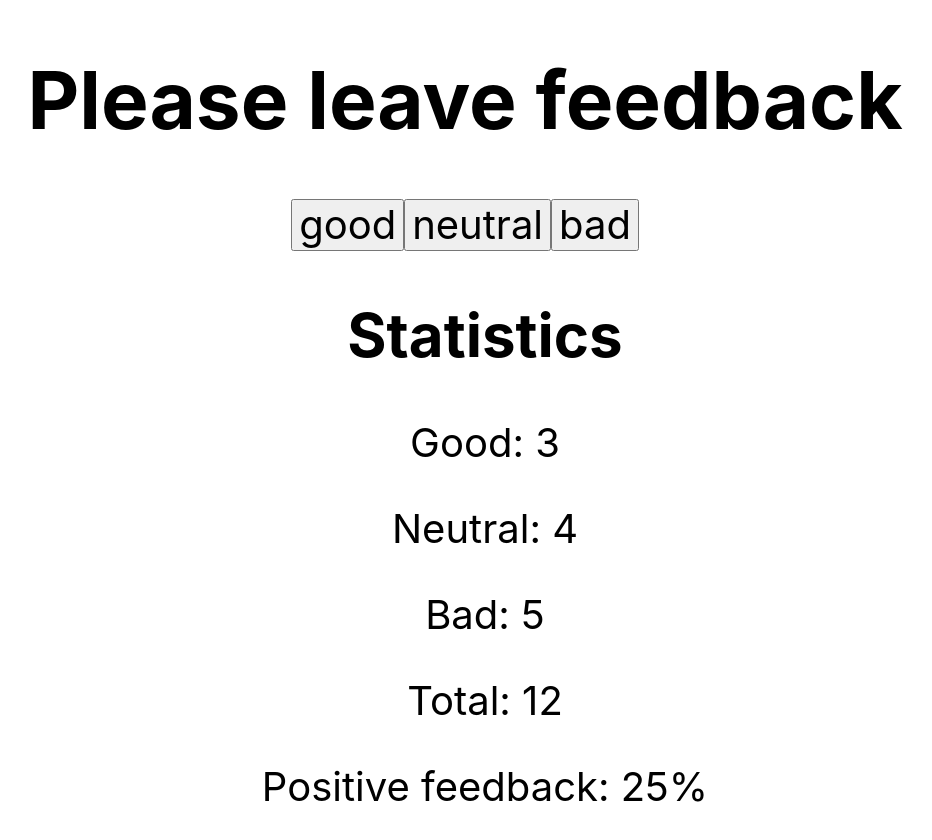
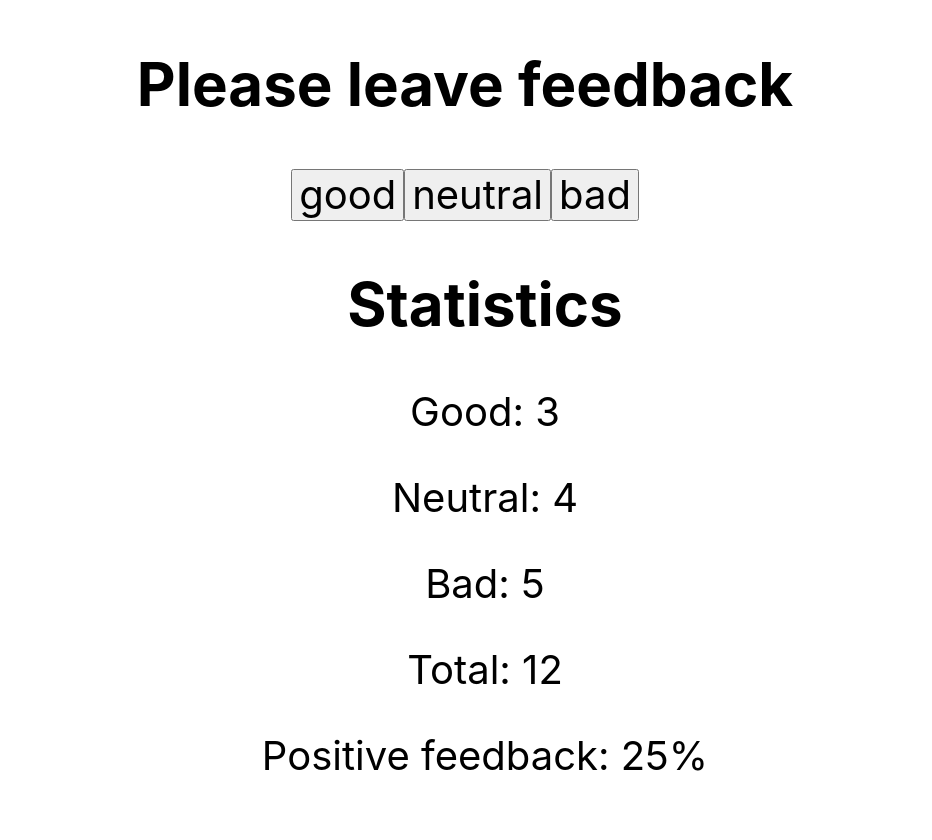
Before and after one commit to Artiss90/goit-react-hw-02-feedback, a React (Create React App) app: page / in a window 1280 px wide. Shown: the top 840 px of the page, without its empty margins (175-1107 px from the left). After the commit the page ends 819 px from the top, so only its background shows below. Built offline with nearby package versions, Linux system fonts and the light colour scheme.

Commit message:
setions complete

```diff
--- a/src/App.jsx
+++ b/src/App.jsx
@@ -1,25 +1,13 @@
-/* eslint react/prop-types: 1 */
-
 import { Component } from 'react';
+import Sections from './Components/Sections';
 import Feedback from './Components/Feedback';
-import PropTypes from 'prop-types';
-import style from './App.module.css';
 
 class App extends Component {
-  static defaultProps = { title: 'Please leave feedback' };
-  static propTypes = { title: PropTypes.string };
-
-  state = {
-    title: this.props.title,
-  };
-
   render() {
-    const { title } = this.state;
     return (
-      <div className={style.head}>
-        {title && <h1>{title}</h1>}
+      <Sections title="Please leave feedback">
         <Feedback />
-      </div>
+      </Sections>
     );
   }
 }
--- a/src/Components/Sections/Sections.jsx
+++ b/src/Components/Sections/Sections.jsx
@@ -1,3 +1,21 @@
-{
-  /* <Section title=""></Section> */
+/* eslint react/prop-types: 1 */
+
+import { Component } from 'react';
+import PropTypes from 'prop-types';
+import style from './Sections.module.css';
+
+export default class Sections extends Component {
+  static propTypes = {
+    title: PropTypes.string,
+    children: PropTypes.node,
+  };
+  render() {
+    const { title, children } = this.props;
+    return (
+      <section className={style.head}>
+        {title && <h2>{title}</h2>}
+        {children}
+      </section>
+    );
+  }
 }
--- /dev/null
+++ b/src/Components/Sections/index.js
@@ -0,0 +1 @@
+export { default } from './Sections';
```
Also changed, not shown: src/Components/Sections/Sections.module.css (renamed from src/App.module.css).
